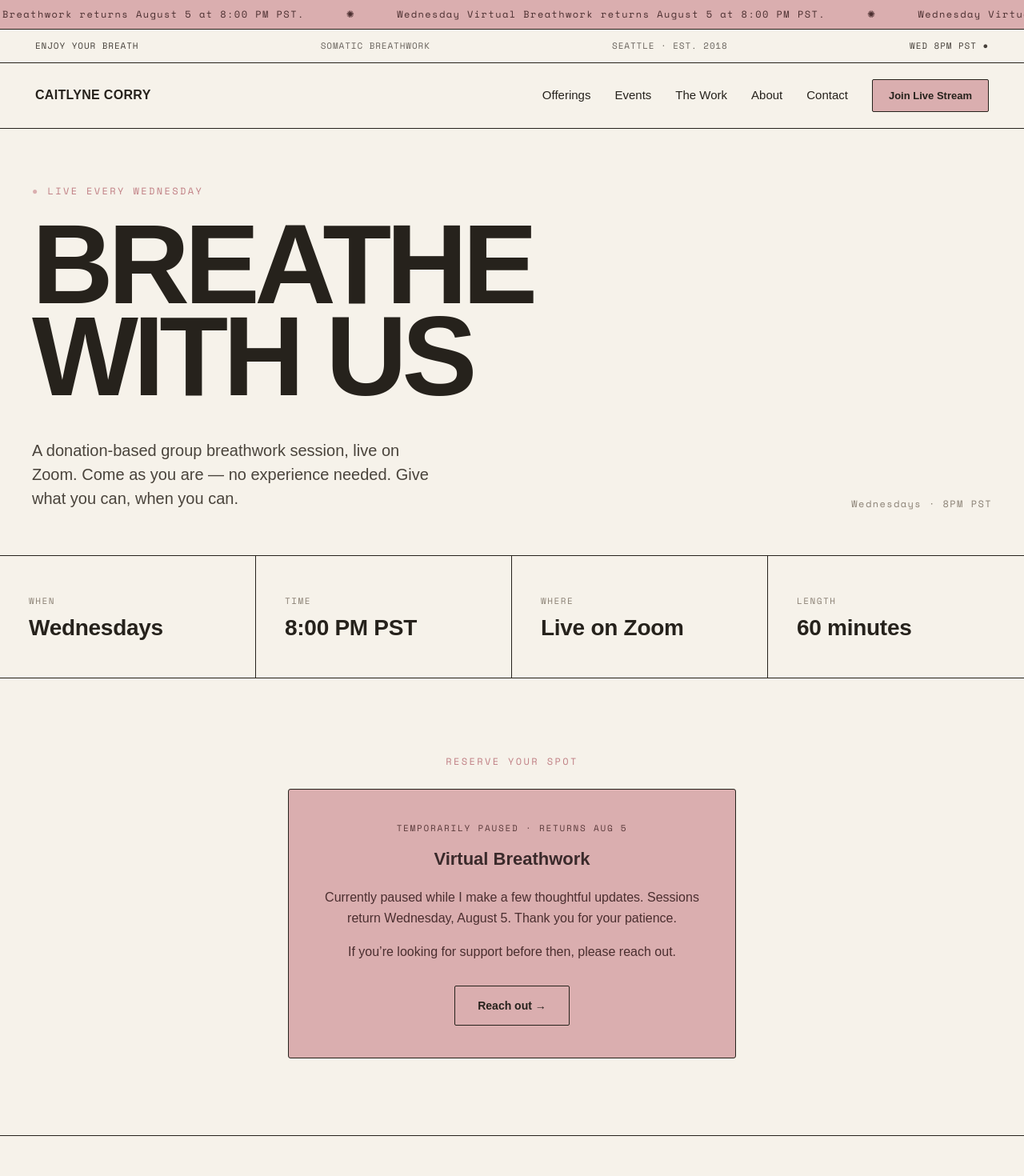
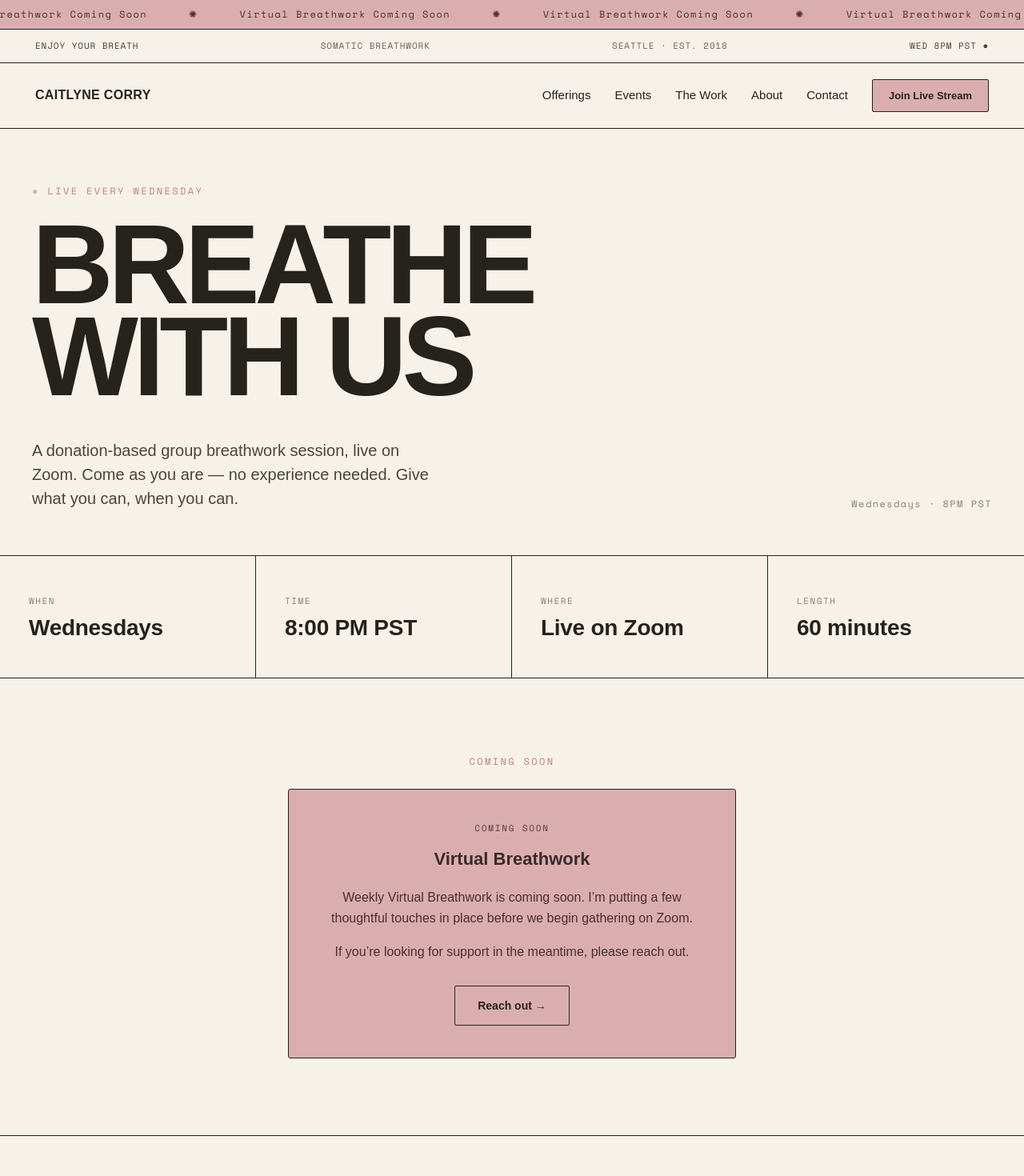
Before and after one commit to caitlynecorry/caitlyne-corry-site, a Next.js app: page /live-stream in a window 1280 px wide. Shown: the top 1470 px of the page at 80% size. Built offline with nearby package versions, Linux system fonts and the light colour scheme; a web font is replaced by a local one.

Commit message:
feat: update registration messages to "Coming soon"
Updated registration messages to reflect upcoming launch of Virtual Breathwork sessions.

Co-authored-by: caitlynecorry <262380122+caitlynecorry@users.noreply.github.com>

```diff
--- a/app/live-stream/page.tsx
+++ b/app/live-stream/page.tsx
@@ -55,7 +55,7 @@ export default function LiveStreamPage() {
       {/* Registration paused notice */}
       <section className="flex flex-col items-center border-b border-ink px-6 py-24 text-center md:px-11">
         <div className="mb-[26px] font-mono text-xs uppercase tracking-[0.2em] text-pink-muted">
-          Reserve your spot
+          Coming soon
         </div>
         <BreathworkNotice />
       </section>
--- a/components/breathwork-notice.tsx
+++ b/components/breathwork-notice.tsx
@@ -15,17 +15,17 @@ export function BreathworkNotice({ className }: { className?: string }) {
       }
     >
       <div className="mb-4 font-mono text-[11px] uppercase tracking-[0.16em] text-[#5a3a3b]">
-        Temporarily paused · Returns Aug 5
+        Coming soon
       </div>
       <p className="mb-5 font-grotesk text-[22px] font-semibold leading-[1.3] text-[#3a2a2b]">
         Virtual Breathwork
       </p>
       <p className="mb-4 font-grotesk text-base leading-[1.65] text-[#4a2e2f]">
-        Currently paused while I make a few thoughtful updates. Sessions return
-        Wednesday, August 5. Thank you for your patience.
+        Weekly Virtual Breathwork is coming soon. I&rsquo;m putting a few
+        thoughtful touches in place before we begin gathering on Zoom.
       </p>
       <p className="mb-7 font-grotesk text-base leading-[1.65] text-[#4a2e2f]">
-        If you&rsquo;re looking for support before then, please reach out.
+        If you&rsquo;re looking for support in the meantime, please reach out.
       </p>
       <Button asChild variant="outline">
         <Link href="/contact">Reach out →</Link>
--- a/components/site-header.tsx
+++ b/components/site-header.tsx
@@ -17,8 +17,7 @@ const NAV = [
   { label: "Contact", href: "/contact" },
 ];
 
-const TICKER_TEXT =
-  "Wednesday Virtual Breathwork returns August 5 at 8:00 PM PST.";
+const TICKER_TEXT = "Virtual Breathwork Coming Soon";
 
 export function SiteHeader({ active }: { active?: string }) {
   const [open, setOpen] = useState(false);
```
